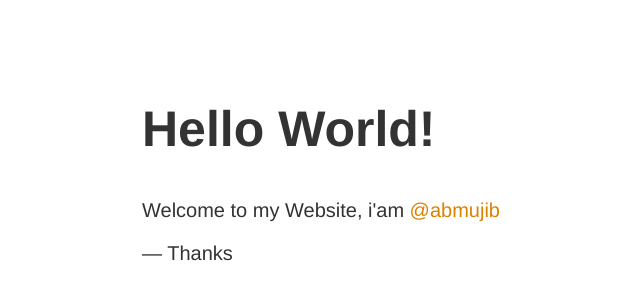
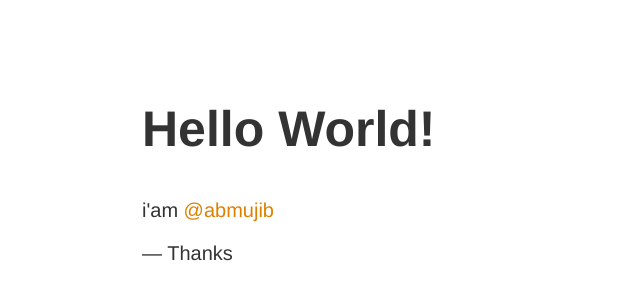
Before and after one commit to abmujib/abmujib.github.io, a plain HTML site: page index.html in a window 1280 px wide. Shown: the part 100-400 px from the top of the page, without its empty margins (173-813 px from the left). Drawn offline with Linux system fonts and the light colour scheme.

Commit message:
Update index.html

```diff
--- a/index.html
+++ b/index.html
@@ -12,7 +12,7 @@
 <article>
     <h1>Hello World!</h1>
     <div>
-        <p>Welcome to my Website, i'am <a href="https://github.com/abmujib" target="_blank">@abmujib</a></p>
+        <p>i'am <a href="https://github.com/abmujib" target="_blank">@abmujib</a></p>
         <p>&mdash; Thanks</p>
     </div>
 </article>
```
